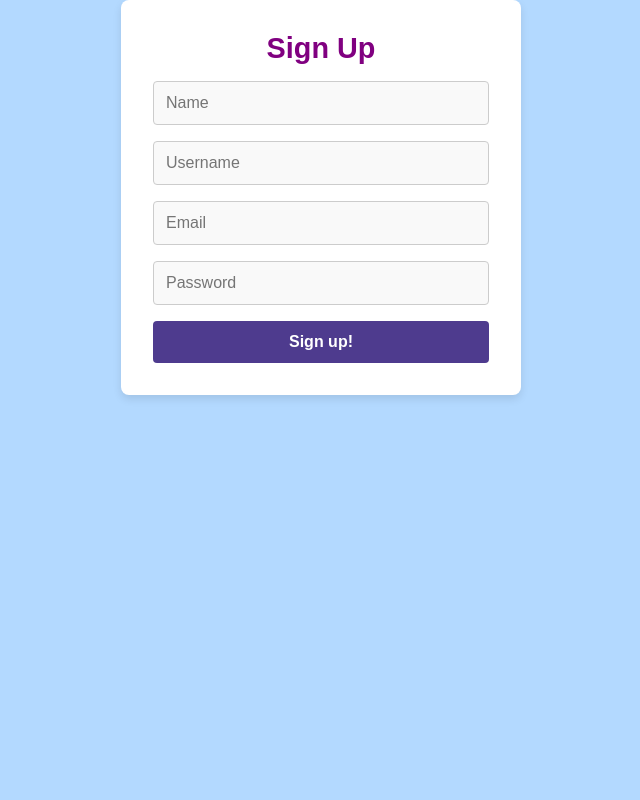
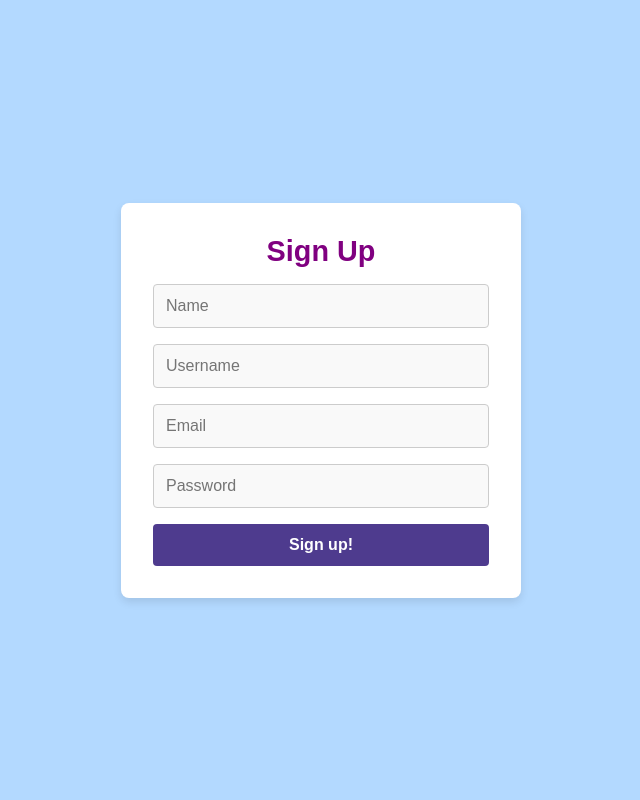
Before and after one commit to guilfoyles1/cps490group12, a Node server app: page /signup in a window 1280 px wide. Shown: the whole page, without its empty margins (319-959 px from the left). Run offline with Node 20, Linux system fonts and the light colour scheme; some libraries are stand-ins or nearby versions.

Commit message:
changed the styless.css

```diff
--- a/src/public/styles.css
+++ b/src/public/styles.css
@@ -10,9 +10,10 @@
     background-color: #b3d9ff;
     display: flex;
     justify-content: center;
-    align-items: flex-start;
+    align-items: center;
     min-height: 100vh;
     color: #333;
+    margin: 0;
   }
 
   /* Container for centering content */
```
